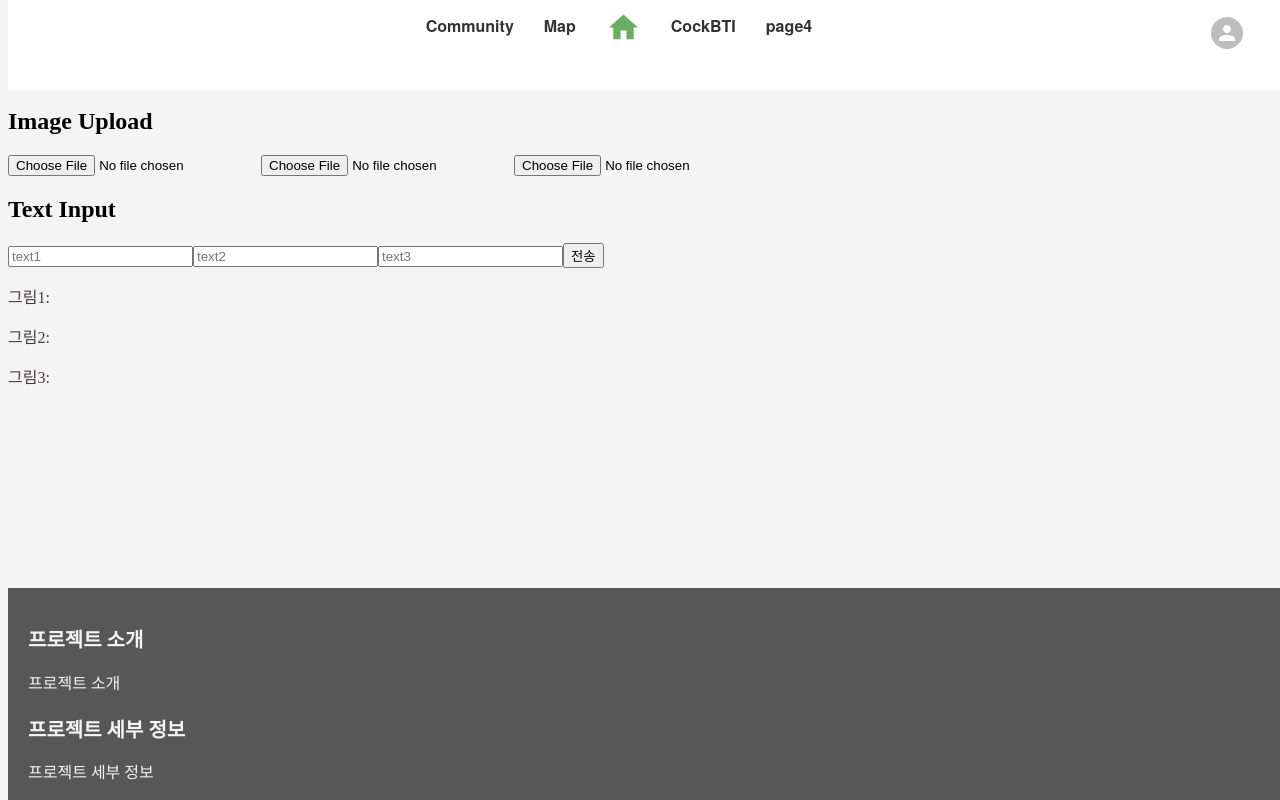
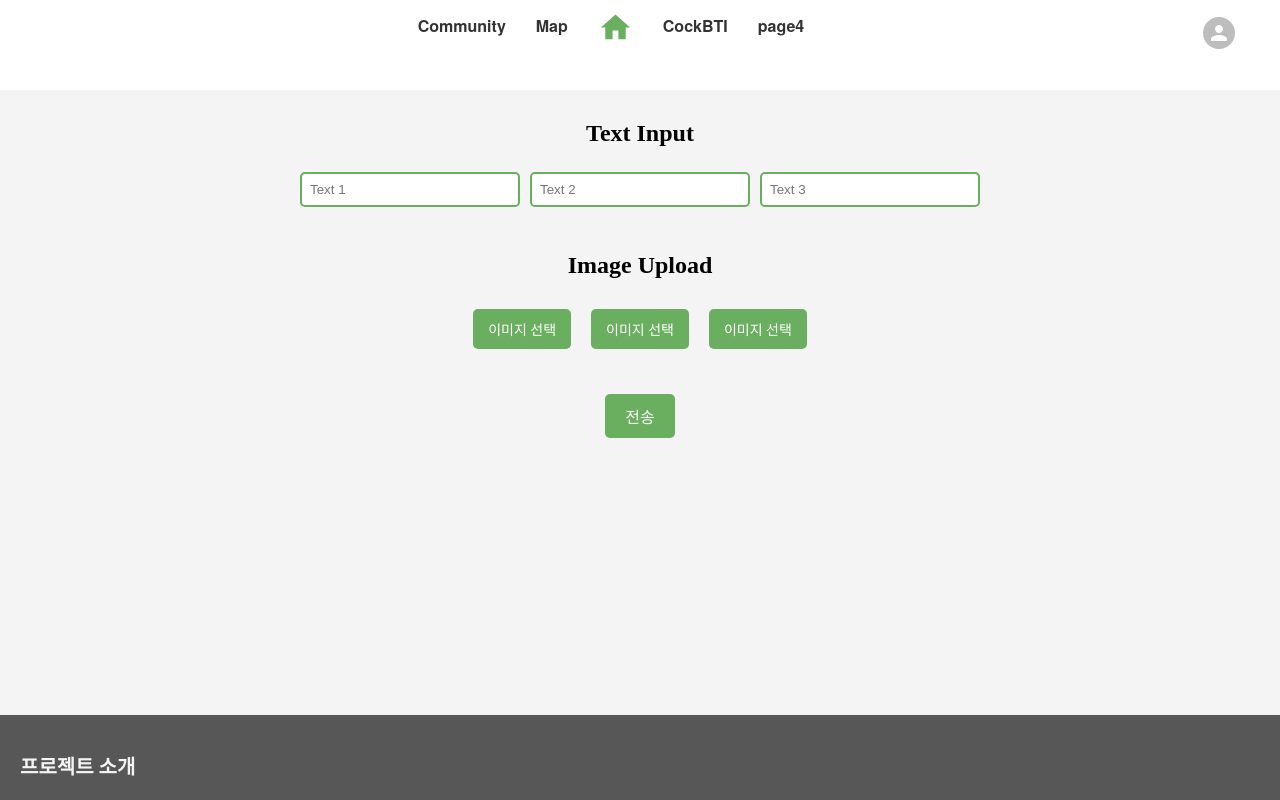
Before and after one commit to jyeongvv/Si-Project-front, a React (Create React App) app: page / in a window 1280 px wide. Shown: the top 800 px of the page. Built offline with nearby package versions, Linux system fonts and the light colour scheme.

Commit message:
feat:main

```diff
--- a/src/components/footer/Info.css
+++ b/src/components/footer/Info.css
@@ -1,11 +1,19 @@
+body {
+  margin: 0;
+}
+
 .footer-container {
-    width: 100%;
-    margin: auto;
-    margin-top: 200px;
-    padding: 20px;
-    background-color: #575757;
-    overflow-x: hidden;
-  }
+  width: 100%;
+  position: absolute;
+  bottom: -30%;
+  left: 0;
+  padding: 20px;
+  background-color: #575757;
+  overflow-x: hidden;
+  transition: bottom 0.3s ease;
+  max-width: 1396px; /* 최대 너비 제한 설정 */
+  margin: 0 auto; /* 가운데 정렬 */
+}
 
   .footer-section1 {
     margin-bottom: 20px;
--- a/src/components/login/Join.css
+++ b/src/components/login/Join.css
@@ -109,9 +109,9 @@
     box-shadow: none;
   }
 
-  p {
+  /* p {
     color: #433d3d;
-  }
+  } */
 
   .join-input-container input[type="tel"] {
     width: 100%;
--- a/src/components/login/Login.css
+++ b/src/components/login/Login.css
@@ -59,9 +59,9 @@
   color: #6AAF5F;
 }
 
-p {
+/* p {
   color: #433d3d;
-}
+} */
 
 .myapp-login-box form button,
 .login-home-button {
--- a/src/components/main/home.js
+++ b/src/components/main/home.js
@@ -1,14 +1,14 @@
 import React from 'react';
 import './home.css';
 // import SearchBar from '../search/Search'
-import Upload from '../upload/PictureUpload';
+import UploadForm from '../upload/Upload';
 import Info from '../footer/Info';
 
 const Home = () => {
     return (
         <div>
             {/* <SearchBar /> */}
-            <Upload />
+            <UploadForm />
             <Info />
         </div>
     )
--- a/src/components/upload/PictureUpload.js
+++ /dev/null
@@ -1,84 +0,0 @@
-import React, { useState } from 'react';
-import axios from 'axios';
-
-const UploadForm = () => {
-  const [texts, setTexts] = useState({
-    text1: '',
-    text2: '',
-    text3: ''
-  });
-
-  const [pictures, setPictures] = useState({
-    picture1: null,
-    picture2: null,
-    picture3: null
-  });
-
-  const [picture1, setPicture1] = useState("");
-  const [picture2, setPicture2] = useState("");
-  const [picture3, setPicture3] = useState("");
-
-  const handleDrop = (acceptedFiles, pictureKey) => {
-    setPictures({
-      ...pictures,
-      [pictureKey]: acceptedFiles[0]
-    });
-  };
-
-  const handleTextChange = (key, event) => {
-    setTexts({
-      ...texts,
-      [key]: event.target.value
-    });
-  };
-
-  const handleSubmit = async () => {
-    try {
-      const dataToSend = new FormData();
-      dataToSend.append('text1', texts.text1 || '');
-      dataToSend.append('text2', texts.text2 || '');
-      dataToSend.append('text3', texts.text3 || '');
-      dataToSend.append('picture1', pictures.picture1);
-      dataToSend.append('picture2', pictures.picture2);
-      dataToSend.append('picture3', pictures.picture3);
-
-      const response = await axios.post('http://127.0.0.1:8080/upload', dataToSend);
-
-      console.log("response:",response);
-      console.log('response.data:', response.data);
-      console.log("response.data.picture1:", response.data.picture1);
-      setPicture1(response.data.picture1);
-      setPicture2(response.data.picture2);
-      setPicture3(response.data.picture3);
-    } catch (error) {
-      console.error('Error:', error);
-    }
-  };
-
-  return (
-    <div>
-      <h2>Image Upload</h2>
-      <input type="file" onChange={(event) => handleDrop(event.target.files, 'picture1')} />
-      <input type="file" onChange={(event) => handleDrop(event.target.files, 'picture2')} />
-      <input type="file" onChange={(event) => handleDrop(event.target.files, 'picture3')} />
-
-      <h2>Text Input</h2>
-      {Object.keys(texts).map((key) => (
-        <input
-          key={key}
-          type="text"
-          value={texts[key]}
-          onChange={(event) => handleTextChange(key, event)}
-          placeholder={key}
-        />
-      ))}
-
-      <button onClick={handleSubmit}>전송</button>
-      <p>그림1:{picture1}</p>
-      <p>그림2:{picture2}</p>
-      <p>그림3:{picture3}</p>
-    </div>
-  );
-};
-
-export default UploadForm;
--- /dev/null
+++ b/src/components/upload/Upload.css
@@ -0,0 +1,74 @@
+.upload-form-container {
+    display: flex;
+    flex-direction: column;
+    align-items: center;
+    padding: 20px;
+  }
+
+  .text-input-container {
+    display: flex;
+    flex-wrap: wrap;
+    justify-content: center;
+    margin-bottom: 20px;
+  }
+
+  .text-input {
+    margin: 5px;
+    padding: 8px;
+    border: 2px solid #6AAF5F;
+    border-radius: 5px;
+    min-width: 200px;
+  }
+
+  .image-upload-container {
+    display: flex;
+    flex-wrap: wrap;
+    justify-content: center;
+    margin-bottom: 20px;
+  }
+
+  .image-upload-wrapper {
+    margin: 10px;
+  }
+
+  .response-table {
+    width: 100%;
+    border-collapse: collapse;
+    margin-top: 20px;
+  }
+
+  .response-table th, .response-table td {
+    border: 1px solid #ccc;
+    padding: 8px;
+    text-align: center;
+  }
+
+  .image-upload-label {
+    display: inline-block;
+    padding: 10px 15px;
+    background-color: #6AAF5F;
+    color: white;
+    cursor: pointer;
+    border-radius: 5px;
+    font-size: 14px;
+  }
+
+  .image-upload-input {
+    display: none;
+  }
+
+  .submit-button {
+    margin-top: 15px;
+    padding: 10px 20px;
+    background-color: #6AAF5F;
+    color: white;
+    border: none;
+    border-radius: 5px;
+    font-size: 16px;
+    cursor: pointer;
+    transition: background-color 0.3s ease;
+  }
+
+  .submit-button:hover {
+    background-color: #4d8f40;
+  }
--- /dev/null
+++ b/src/components/upload/Upload.js
@@ -0,0 +1,165 @@
+import React, { useState, useEffect } from 'react';
+import axios from 'axios';
+import './Upload.css';
+
+const UploadForm = () => {
+  const [textData, setTextData] = useState(Array(3).fill(''));
+  const [pictureData, setPictureData] = useState(Array(3).fill(null));
+  const [responseData, setResponseData] = useState([]);
+  const [suggestedIngredients, setSuggestedIngredients] = useState([]);
+  const [selectedFiles, setSelectedFiles] = useState(Array(3).fill(false));
+
+  useEffect(() => {
+    const fetchIngredientsList = async () => {
+      try {
+        const response = await axios.get('http://127.0.0.1:8080');
+        if (response.status === 200 && Array.isArray(response.data)) {
+          setSuggestedIngredients(response.data);
+        }
+      } catch (error) {
+        console.error('Error:', error);
+      }
+    };
+
+    fetchIngredientsList();
+  }, []);
+
+  const handleTextChange = (index, event) => {
+    const newTextData = [...textData];
+    newTextData[index] = event.target.value;
+    setTextData(newTextData);
+  };
+
+  const handleFileSelect = (index) => {
+    const newSelectedFiles = [...selectedFiles];
+    newSelectedFiles[index] = true;
+    setSelectedFiles(newSelectedFiles);
+  };
+
+  const handlePictureChange = (index, event) => {
+    const newPictureData = [...pictureData];
+    newPictureData[index] = event.target.files[0];
+    setPictureData(newPictureData);
+    handleFileSelect(index);
+  };
+
+  const handleSubmit = async () => {
+    try {
+      const formData = new FormData();
+
+      textData.forEach((text, index) => {
+        if (text.trim() !== '') {
+          formData.append('textData', text);
+        }
+      });
+
+      pictureData.forEach((picture, index) => {
+        formData.append('pictureData', picture || '');
+      });
+
+      const response = await axios.post('http://127.0.0.1:8080/upload', formData, {
+        headers: {
+          'Content-Type': 'multipart/form-data',
+        },
+      });
+
+      console.log('Response:', response);
+
+      if (response.status === 200 && Array.isArray(response.data)) {
+        setResponseData(response.data);
+      } else {
+        setResponseData([]);
+      }
+    } catch (error) {
+      console.error('Error:', error);
+      if (error.response && error.response.data) {
+        if (typeof error.response.data.message === 'string') {
+          alert(error.response.data.message);
+        } else {
+          alert('업로드 실패: 알 수 없는 오류가 발생했습니다.');
+        }
+      }
+    }
+  };
+
+  return (
+    <div className="upload-form-container">
+      <h2>Text Input</h2>
+      <div className="text-input-container">
+        {textData.map((text, index) => (
+          <div key={index} className="text-input-wrapper">
+            <input
+              type="text"
+              value={text}
+              onChange={(event) => handleTextChange(index, event)}
+              placeholder={`Text ${index + 1}`}
+              className="text-input"
+            />
+            {suggestedIngredients.length > 0 && (
+              <ul className="suggested-ingredients">
+                {suggestedIngredients.slice(index * 10, (index + 1) * 10).map((ingredient, i) => (
+                  <li
+                    key={i}
+                    onClick={() => handleTextChange(index, { target: { value: ingredient } })}
+                    className="suggested-ingredient"
+                  >
+                    {ingredient}
+                  </li>
+                ))}
+              </ul>
+            )}
+          </div>
+        ))}
+      </div>
+
+      <h2>Image Upload</h2>
+      <div className="image-upload-container">
+        {pictureData.map((picture, index) => (
+          <div key={`picture${index}`} className="image-upload-wrapper">
+            <label htmlFor={`file${index}`} className="image-upload-label">
+              <span className="image-upload-text">
+                {selectedFiles[index] ? '파일 선택됨' : '이미지 선택'}
+              </span>
+            </label>
+            <input
+              id={`file${index}`}
+              type="file"
+              onChange={(event) => handlePictureChange(index, event)}
+              className="image-upload-input"
+            />
+          </div>
+        ))}
+      </div>
+
+      <button onClick={handleSubmit} className="submit-button">
+        전송
+      </button>
+
+      {responseData.length > 0 && (
+        <div>
+          <h2>Response Data</h2>
+          <table className="response-table">
+            <thead>
+              <tr>
+                <th>Cocktail Name</th>
+                <th>Amount</th>
+                <th>Ingredients</th>
+              </tr>
+            </thead>
+            <tbody>
+              {responseData.map((row, index) => (
+                <tr key={index}>
+                  <td>{row.cocktailName}</td>
+                  <td>{row.amount}</td>
+                  <td>{row.ingredients}</td>
+                </tr>
+              ))}
+            </tbody>
+          </table>
+        </div>
+      )}
+    </div>
+  );
+};
+
+export default UploadForm;
```
